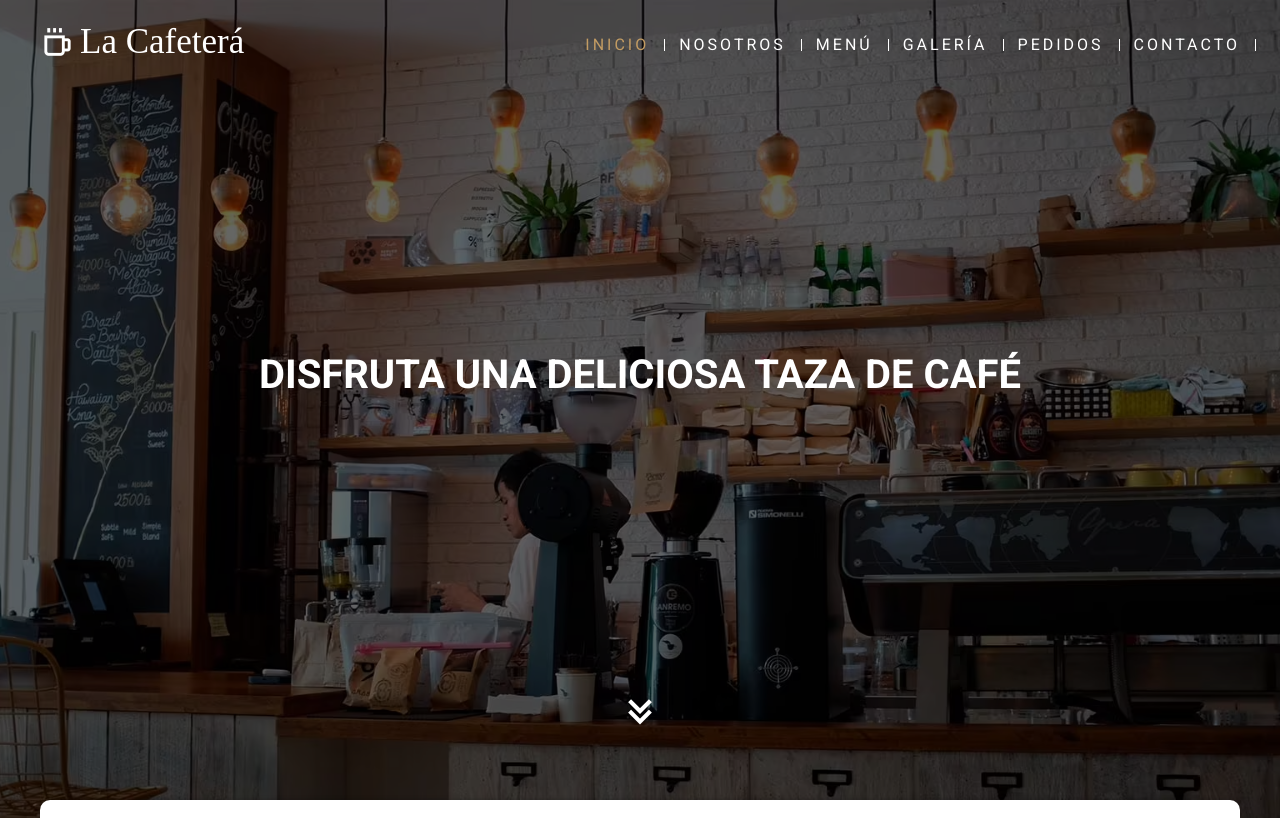
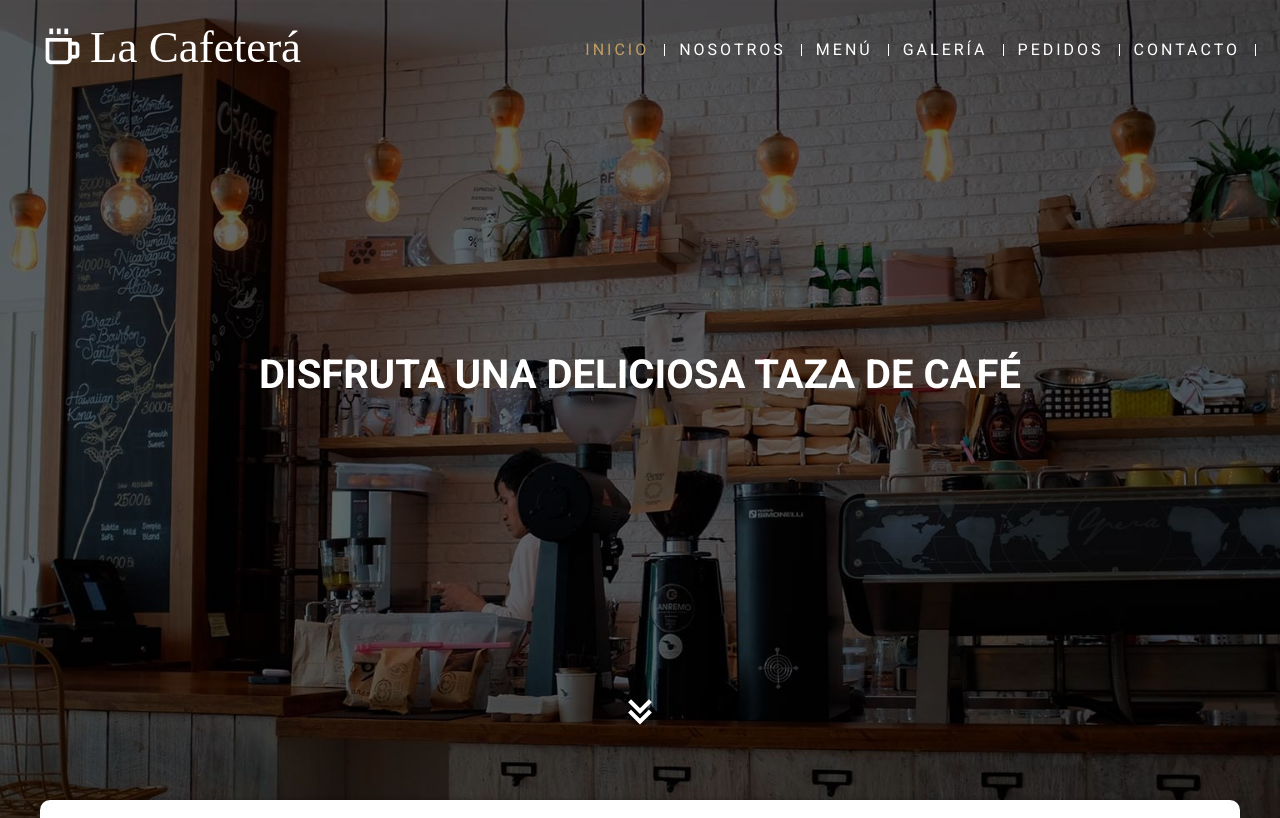
Before and after one commit to RaulQD/venta-cafe, a website: page index.html in a window 1280 px wide. Shown: the top 818 px of the page. Drawn offline with nearby package versions, Linux system fonts and the light colour scheme; a web font is replaced by a local one.

Commit message:
arreglando seo

```diff
--- a/index.html
+++ b/index.html
@@ -558,7 +558,7 @@
       <i class="bx bx-chevrons-up"></i>
     </a>
     -->
-    <script src="build/js/image.js"></script>
+    <!-- <script src="build/js/image.js"></script> -->
     <script src="build/js/scrollreveal.min.js"></script>
     <script src="build/js/app.js"></script>
   </body>
--- a/src/scss/header/_header.scss
+++ b/src/scss/header/_header.scss
@@ -15,7 +15,7 @@
     box-shadow: 0 1px 4px rgba(0 0 0 / .30);
     .nav__logo{
         color:$blackColour;
-        font-size:2.4rem;
+        font-size:3rem;
         .nav__icon{
             color:$firstColour;
         }
--- a/src/scss/header/_navbar.scss
+++ b/src/scss/header/_navbar.scss
@@ -8,7 +8,7 @@
     justify-content: space-between;
     align-items: center;
     @include m.tablet {
-        height: calc(65px + 10px)
+        height: calc(65px + 20px)
      }
      .nav__toggle{
          color:$whiteColour;
@@ -32,7 +32,7 @@
         font-size:2.8rem;
      }
      @include m.desktop {
-         font-size:3.5rem;
+         font-size:4.5rem;
       }
 }
 .scroll-header{
@@ -41,7 +41,7 @@
     }
     .nav{
         @include m.tablet {
-            height:calc(56px + 4px)
+            height:calc(65px + 10px)
          }
     }
 }
--- a/src/scss/home/_home.scss
+++ b/src/scss/home/_home.scss
@@ -58,16 +58,16 @@
     }
 }
 .home_container{
+    background-image: url(../img/header_inicio.jpg);
     background-position: top center;
     background-size: cover;
     background-repeat: no-repeat;
 }
-.notavif.notwepb .home_container{
-    background-image: url(../img/header_inicio.jpg);
-}
-.webp .home_container{
-    background-image: url(../img/header_inicio.webp);
-}
-.avif .home_container{
-    background-image: url(../img/header_inicio.avif);
-}
+// .notavif.notwepb .home_container{
+// }
+// .webp .home_container{
+//     background-image: url(../img/header_inicio.webp);
+// }
+// .avif .home_container{
+//     background-image: url(../img/header_inicio.avif);
+// }
```
Also changed, not shown: build/css/app.css.
